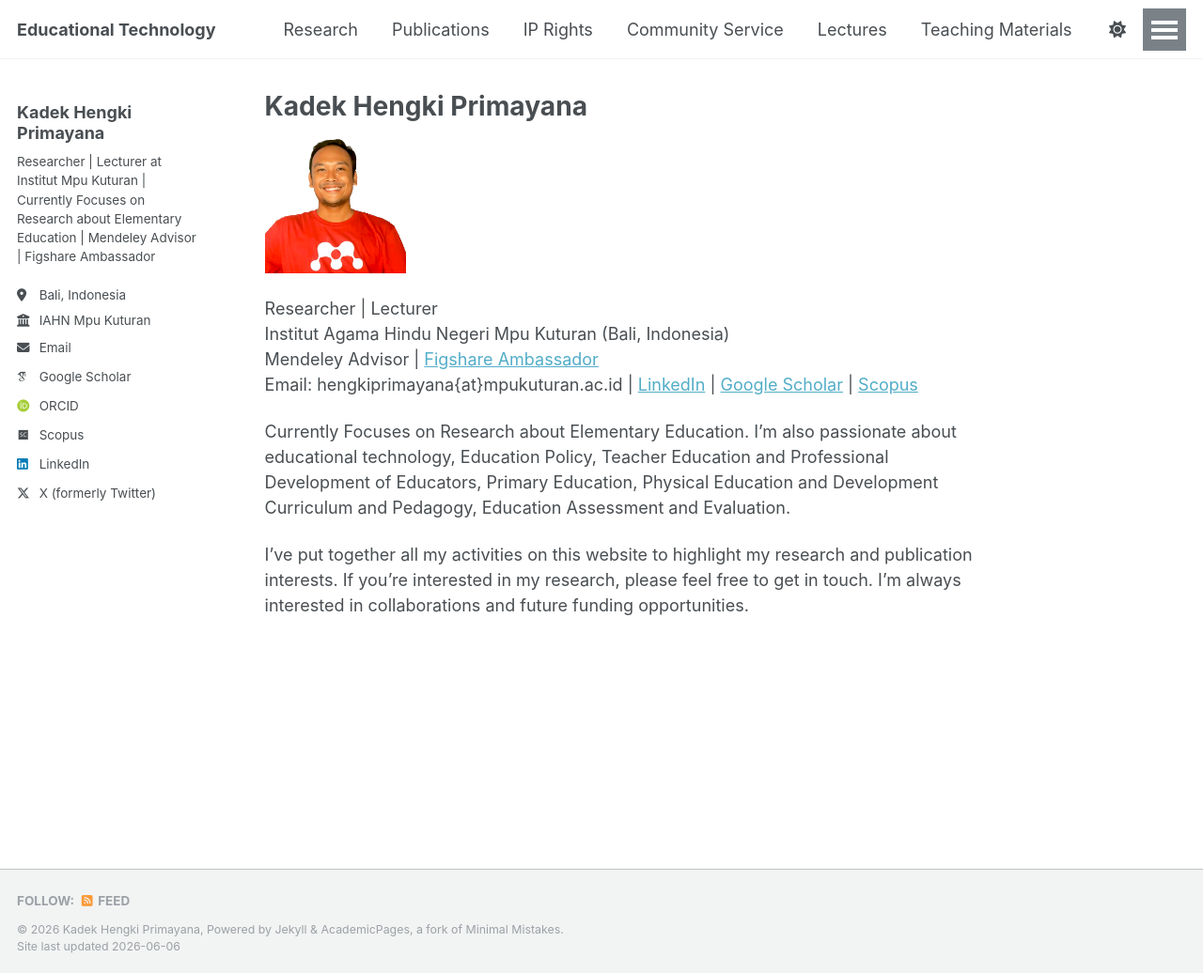
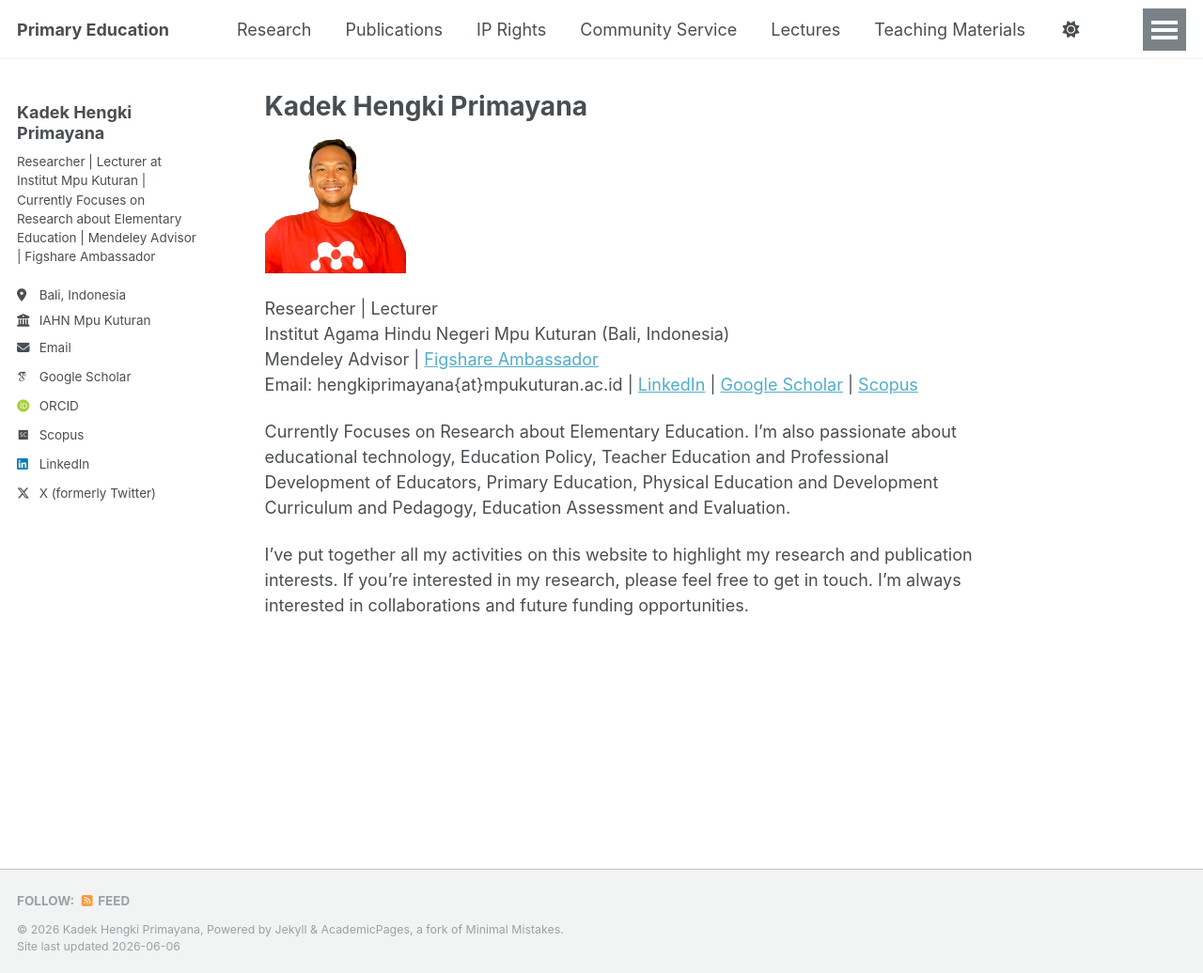
Before and after one commit to hengkiprimayana/hengkiprimayana.github.io, a Jekyll site: the page built from _pages/about.md, in a window 1280 px wide and 1036 px high. Shown: the whole window at 94% size. Built offline with Jekyll 4.4.1, drawn with Linux system fonts in a browser that asks for light colours; some web fonts are replaced; a script that is not in the unit is left out.

Commit message:
Update _config.yml

```diff
--- a/_config.yml
+++ b/_config.yml
@@ -9,10 +9,10 @@
 # Basic Site Settings
 locale                   : "en-US"
 site_theme               : "default"
-title                    : "Educational Technology"
-title_separator          : "-"
+title                    : "Primary Education"
+title_separator          : "|"
 name                     : &name "Kadek Hengki Primayana"
-description              : &description "Educational Technology"
+description              : &description "Primary Education"
 url                      : https://hengkiprimayana.github.io # the base hostname & protocol for your site e.g. "https://[your GitHub username].github.io" or if you already have some other page hosted on Github then use "https://[your GitHub username].github.io/[Your Repo Name]"
 baseurl                  : "" # the subpath of your site, e.g. "/blog"
 repository               : "hengkiprimayana/hengkiprimayana.github.io"
```
